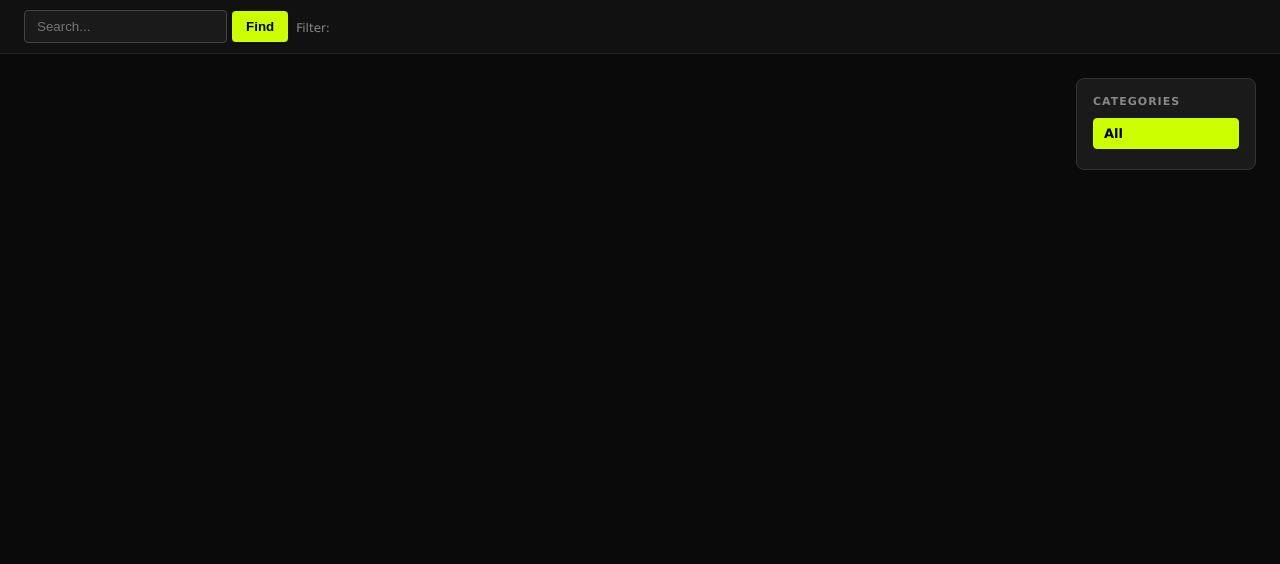
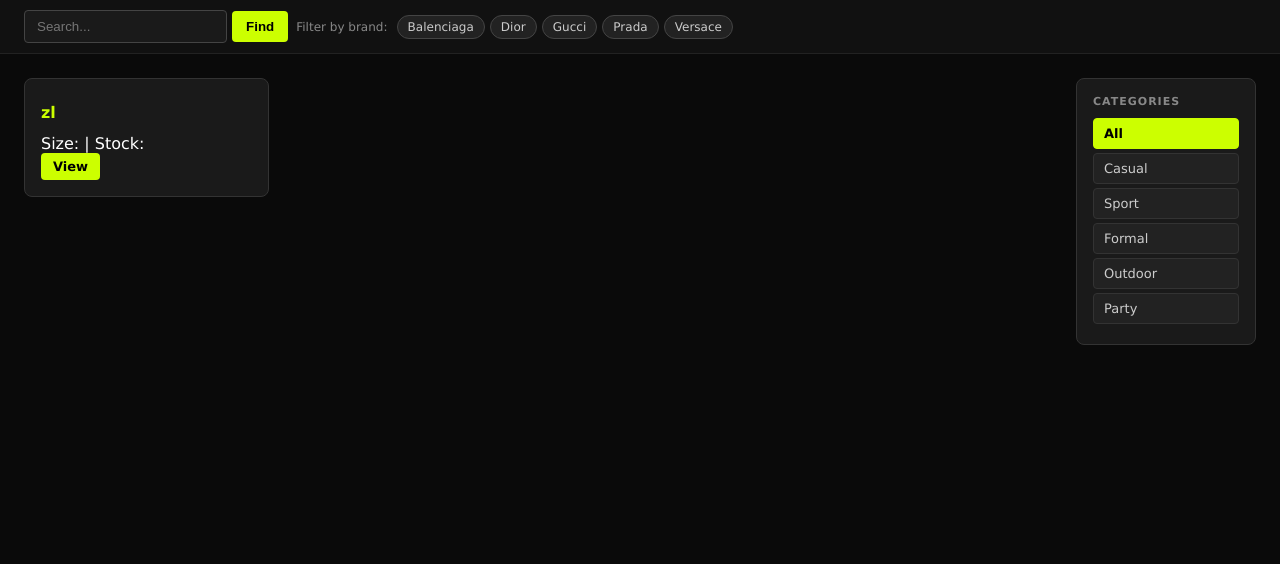
Before and after one commit to hgxxqua/php-store-ostrava, a PHP site: page /index.php in a window 1280 px wide. Shown: the part 51-615 px from the top of the page. Run offline with PHP 8.4, Linux system fonts and the light colour scheme; data that the repository does not hold is empty.

Commit message:
поправка

```diff
--- a/index.php
+++ b/index.php
@@ -1,6 +1,3 @@
-<?php
-include "product.php";
-?>
 <!DOCTYPE html>
 <html lang="pl">
 <head>
@@ -15,7 +12,6 @@
     <div class="logo">
         <a href="index.php">ShoeShop</a>
     </div>
-
     <nav class="navbar">
         <ul>
             <li><a href="index.php">Home</a></li>
@@ -23,11 +19,9 @@
             <li><a href="#">Contact</a></li>
         </ul>
     </nav>
-
     <div class="cart">
         <a href="cart.php">Cart</a>
     </div>
-
     <div class="auth">
         <a href="login.php">Login</a>
     </div>
@@ -36,30 +30,41 @@
 <div class="filters-wrapper">
     <div class="search">
         <form action="index.php" method="GET">
-
-
             <input type="search" name="q" placeholder="Search...">
             <button type="submit">Find</button>
         </form>
     </div>
-
     <div class="filters">
-        <span class="filter-label">Filter:</span>
-
+        <span class="filter-label">Filter by brand:</span>
+        <a href="?brand=Balenciaga" class="tag-btn">Balenciaga</a>
+        <a href="?brand=Dior"       class="tag-btn">Dior</a>
+        <a href="?brand=Gucci"      class="tag-btn">Gucci</a>
+        <a href="?brand=Prada"      class="tag-btn">Prada</a>
+        <a href="?brand=Versace"    class="tag-btn">Versace</a>
     </div>
 </div>
 
 <main class="main-wrapper">
 
     <div class="products">
+        <div class="product-card">
+            <span class="product-category"></span>
+            <h3></h3>
+            <p class="price"> zl</p>
+            <p class="description"></p>
+            <p class="product-meta">Size:  | Stock: </p>
+            <a href="product.php?id=" class="btn-view">View</a>
+        </div>
     </div>
 
     <aside class="categories">
         <h4>Categories</h4>
-
-        <a href="index.php" class="category-btn <?php if ($activeCategory == '') echo 'active'; ?>">
-            All
-        </a>
+        <a href="index.php"           class="category-btn active">All</a>
+        <a href="?category=Casual"    class="category-btn">Casual</a>
+        <a href="?category=Sport"     class="category-btn">Sport</a>
+        <a href="?category=Formal"    class="category-btn">Formal</a>
+        <a href="?category=Outdoor"   class="category-btn">Outdoor</a>
+        <a href="?category=Party"     class="category-btn">Party</a>
     </aside>
 
 </main>
```
